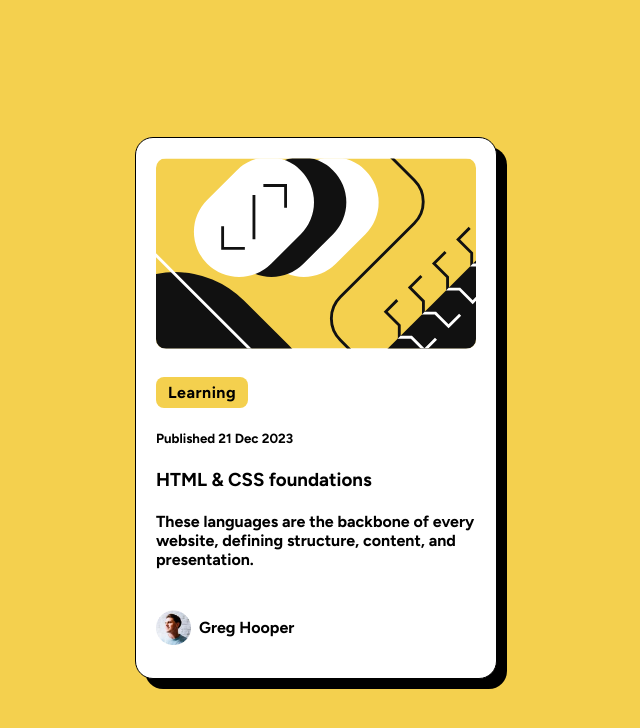
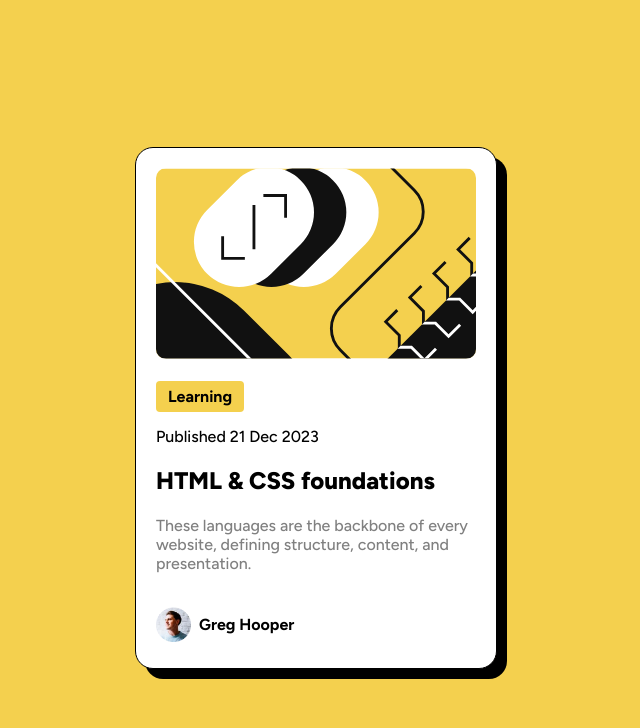
Before and after one commit to KhaledElOrbany/blog-preview-card, a plain HTML site: page index.html in a window 1280 px wide. Shown: the whole page, without its empty margins (324-964 px from the left). Drawn offline with Linux system fonts and the light colour scheme.

Commit message:
Update style.css to adjust height and add styling to course description

```diff
--- a/assets/css/style.css
+++ b/assets/css/style.css
@@ -18,7 +18,7 @@ body {
   flex-direction: column;
   justify-content: space-between;
   width: 320px;
-  height: 500px;
+  height: 480px;
   padding: 20px;
   border-radius: 18px;
   border: 1px black solid;
@@ -38,11 +38,28 @@ body {
 }
 
 .learning-label {
+  font-size: 16px;
   padding: 6px 12px;
-  border-radius: 8px;
+  border-radius: 4px;
   width: fit-content;
-  letter-spacing: 0.5px;
+  margin-bottom: 15px;
   background-color: hsl(47, 88%, 63%);
+}
+
+h2 {
+  margin-top: 20px;
+  font-weight: 800;
+}
+
+h5 {
+  margin: 0;
+  font-size: 16px;
+  font-weight: 500;
+}
+
+.course-desc {
+  font-weight: 500;
+  color: hsl(0, 0%, 50%);
 }
 
 .tutor {
--- a/index.html
+++ b/index.html
@@ -27,11 +27,11 @@
         Published 21 Dec 2023
       </h5>
 
-      <h3>
+      <h2>
         HTML & CSS foundations
-      </h3>
+      </h2>
 
-      <h4>
+      <h4 class="course-desc">
         These languages are the backbone of every
         website, defining structure, content, and
         presentation.
```
